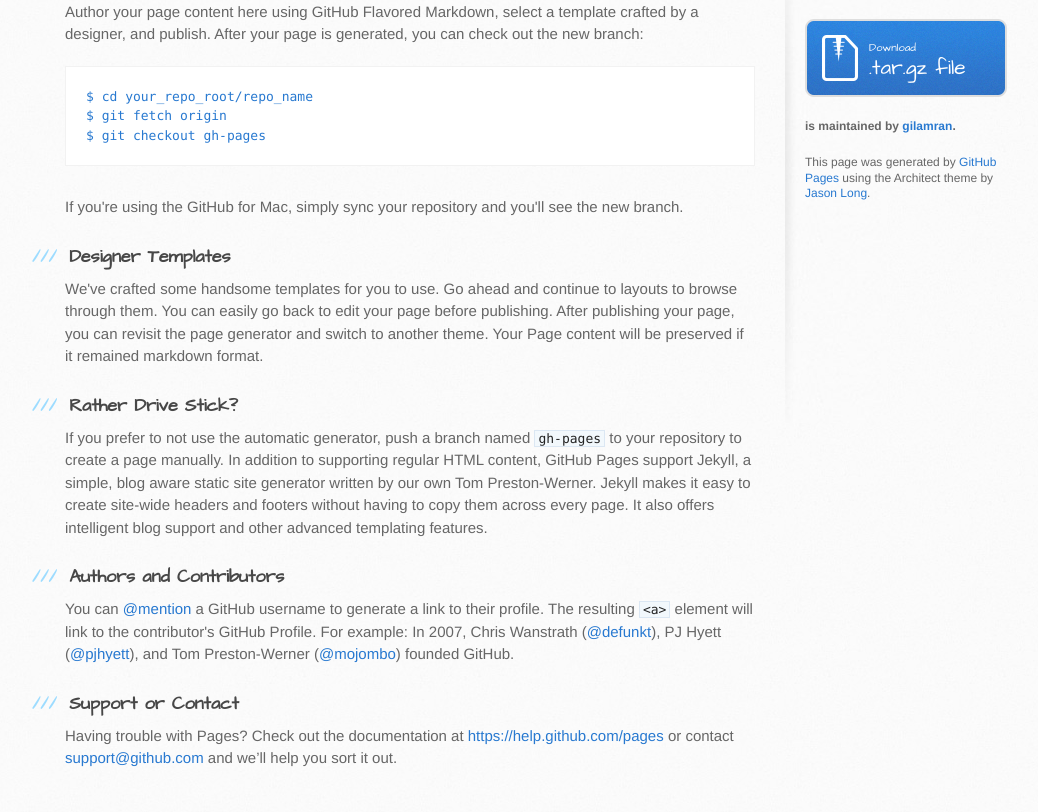
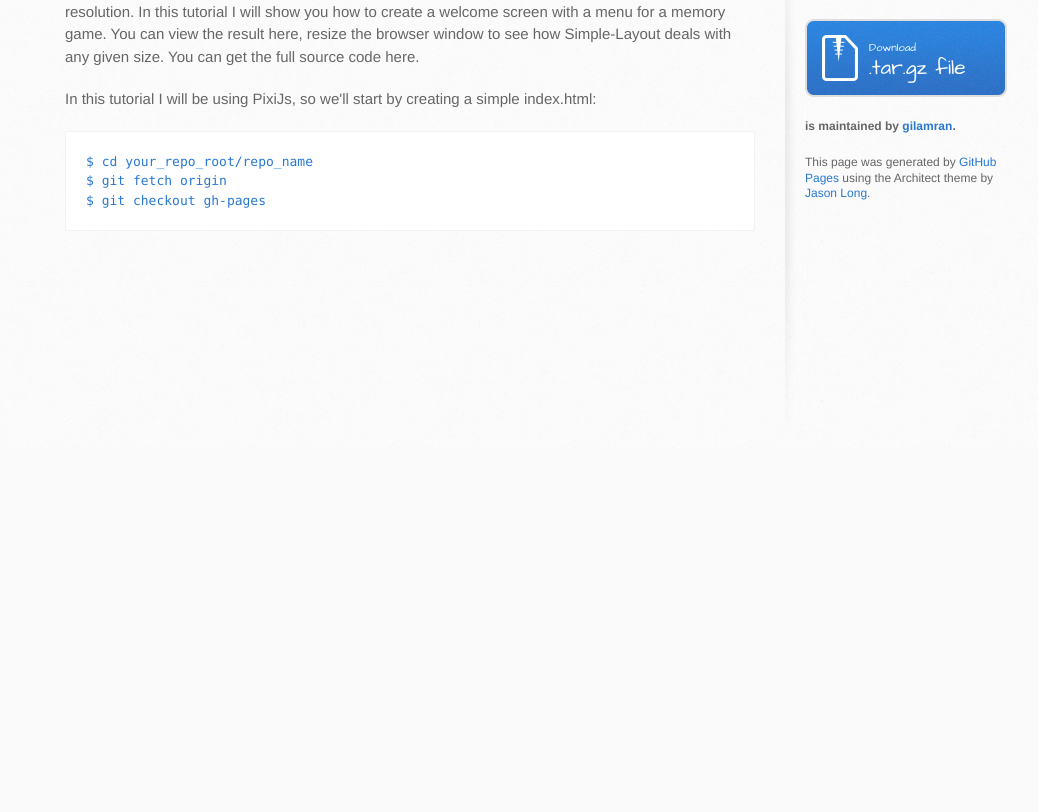
Before and after one commit to gilamran/simple-layout-basic-tutorial, a plain HTML site: page index.html in a window 1280 px wide. Shown: the part 351-1163 px from the top of the page, without its empty margins (105-1143 px from the left). After the commit the page ends 800 px from the top, so only its background shows below. Drawn offline with Linux system fonts and the light colour scheme.

```diff
--- a/index.html
+++ b/index.html
@@ -29,36 +29,19 @@
       <div class="inner clearfix">
         <section id="main-content">
           <h3>
-<a id="welcome-to-github-pages" class="anchor" href="#welcome-to-github-pages" aria-hidden="true"><span class="octicon octicon-link"></span></a>Welcome to GitHub Pages.</h3>
+<a id="simple-layout-basic-tutorial" class="anchor" href="#simple-layout-basic-tutorial" aria-hidden="true"><span class="octicon octicon-link"></span></a>Simple-Layout basic tutorial.</h3>
 
-<p>This automatic page generator is the easiest way to create beautiful pages for all of your projects. Author your page content here using GitHub Flavored Markdown, select a template crafted by a designer, and publish. After your page is generated, you can check out the new branch:</p>
+<p>Simple Layout is an easy way to layout app/game assets without caring about what is the final resolution.
+In this tutorial I will show you how to create a welcome screen with a menu for a memory game.
+You can view the result here, resize the browser window to see how Simple-Layout deals with any given size.
+You can get the full source code here.</p>
+
+<p>In this tutorial I will be using PixiJs, so we'll start by creating a simple index.html:</p>
 
 <pre><code>$ cd your_repo_root/repo_name
 $ git fetch origin
 $ git checkout gh-pages
 </code></pre>
-
-<p>If you're using the GitHub for Mac, simply sync your repository and you'll see the new branch.</p>
-
-<h3>
-<a id="designer-templates" class="anchor" href="#designer-templates" aria-hidden="true"><span class="octicon octicon-link"></span></a>Designer Templates</h3>
-
-<p>We've crafted some handsome templates for you to use. Go ahead and continue to layouts to browse through them. You can easily go back to edit your page before publishing. After publishing your page, you can revisit the page generator and switch to another theme. Your Page content will be preserved if it remained markdown format.</p>
-
-<h3>
-<a id="rather-drive-stick" class="anchor" href="#rather-drive-stick" aria-hidden="true"><span class="octicon octicon-link"></span></a>Rather Drive Stick?</h3>
-
-<p>If you prefer to not use the automatic generator, push a branch named <code>gh-pages</code> to your repository to create a page manually. In addition to supporting regular HTML content, GitHub Pages support Jekyll, a simple, blog aware static site generator written by our own Tom Preston-Werner. Jekyll makes it easy to create site-wide headers and footers without having to copy them across every page. It also offers intelligent blog support and other advanced templating features.</p>
-
-<h3>
-<a id="authors-and-contributors" class="anchor" href="#authors-and-contributors" aria-hidden="true"><span class="octicon octicon-link"></span></a>Authors and Contributors</h3>
-
-<p>You can <a href="https://github.com/blog/821" class="user-mention">@mention</a> a GitHub username to generate a link to their profile. The resulting <code>&lt;a&gt;</code> element will link to the contributor's GitHub Profile. For example: In 2007, Chris Wanstrath (<a href="https://github.com/defunkt" class="user-mention">@defunkt</a>), PJ Hyett (<a href="https://github.com/pjhyett" class="user-mention">@pjhyett</a>), and Tom Preston-Werner (<a href="https://github.com/mojombo" class="user-mention">@mojombo</a>) founded GitHub.</p>
-
-<h3>
-<a id="support-or-contact" class="anchor" href="#support-or-contact" aria-hidden="true"><span class="octicon octicon-link"></span></a>Support or Contact</h3>
-
-<p>Having trouble with Pages? Check out the documentation at <a href="https://help.github.com/pages">https://help.github.com/pages</a> or contact <a href="mailto:support@github.com">support@github.com</a> and we’ll help you sort it out.</p>
         </section>
 
         <aside id="sidebar">
@@ -78,6 +61,16 @@
       </div>
     </div>
 
+            <script type="text/javascript">
+            var gaJsHost = (("https:" == document.location.protocol) ? "https://ssl." : "http://www.");
+            document.write(unescape("%3Cscript src='" + gaJsHost + "google-analytics.com/ga.js' type='text/javascript'%3E%3C/script%3E"));
+          </script>
+          <script type="text/javascript">
+            try {
+              var pageTracker = _gat._getTracker("UA-54756994-1");
+            pageTracker._trackPageview();
+            } catch(err) {}
+          </script>
 
   </body>
 </html>
```
Also changed, not shown: params.json (+1 -1 lines).
